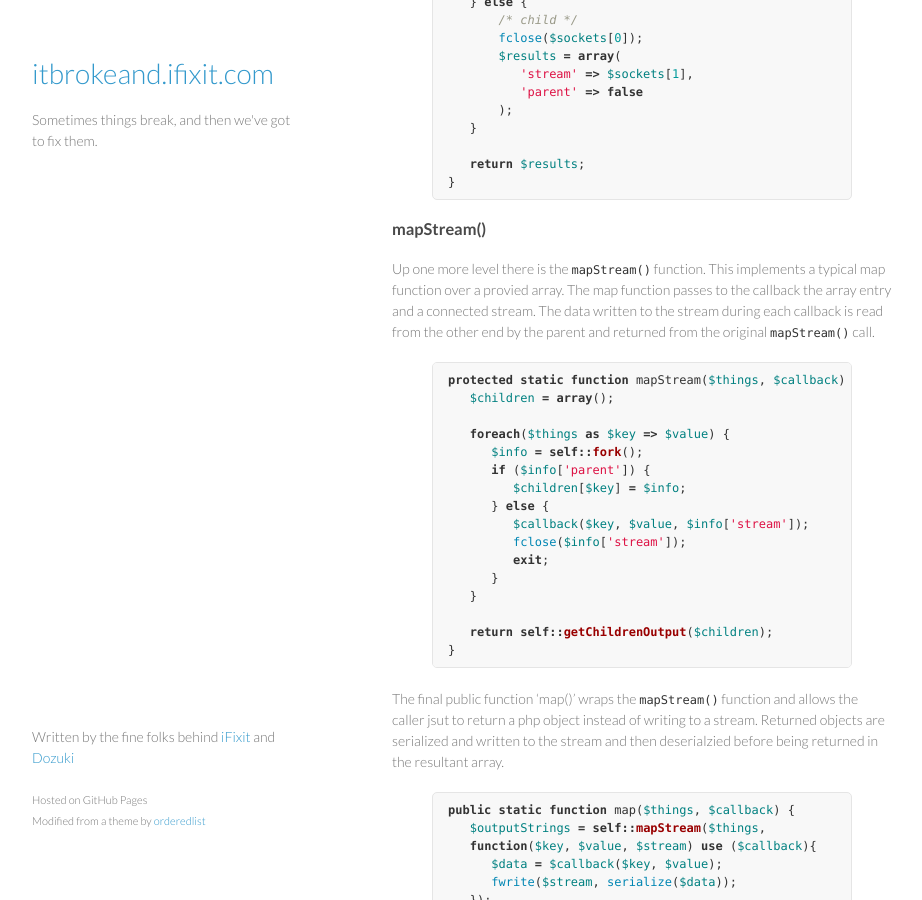
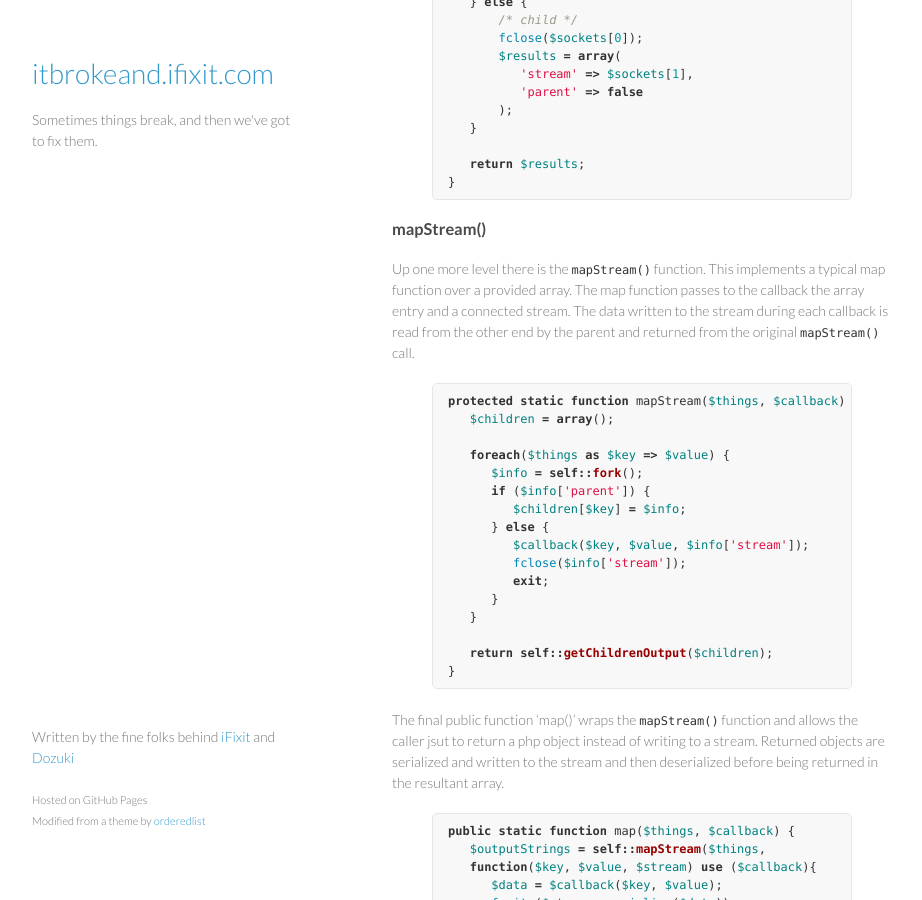
Before and after one commit to iFixit/itbrokeand.ifixit.com, a Jekyll site: the page built from _posts/2012-07-25-using-forker.md, in a window 1280 px wide and 900 px high, scrolled down 1446 px. Shown: the whole window, without its empty margins (178-1100 px from the left). Built offline with Jekyll 4.4.1, drawn with Linux system fonts in a browser that asks for light colours; Markdown is read by kramdown in place of the engine named in the settings; comment, search, counter and statistics services are not loaded; some of the changed text lies outside the part shown.

Commit message:
Typos in Forker post

```diff
--- a/_posts/2012-07-25-using-forker.md
+++ b/_posts/2012-07-25-using-forker.md
@@ -104,7 +104,7 @@ protected static function fork() {
 ### mapStream()
 
 Up one more level there is the `mapStream()` function.
-This implements a typical map function over a provied array.
+This implements a typical map function over a provided array.
 The map function passes to the callback the array entry and a connected stream.
 The data written to the stream during each callback is read
 from the other end by the parent and returned from the original
@@ -132,7 +132,7 @@ protected static function mapStream($things, $callback) {
 The final public function 'map()' wraps the `mapStream()`
 function and allows the caller jsut to return a php
 object instead of writing to a stream.  Returned objects are serialized
-and written to the stream and then deserialzied before being returned
+and written to the stream and then deserialized before being returned
 in the resultant array.
 
 {% highlight php startinline %}
```
Also changed, not shown: other parts of _posts/2012-07-25-using-forker.md (+1 -1 lines).
